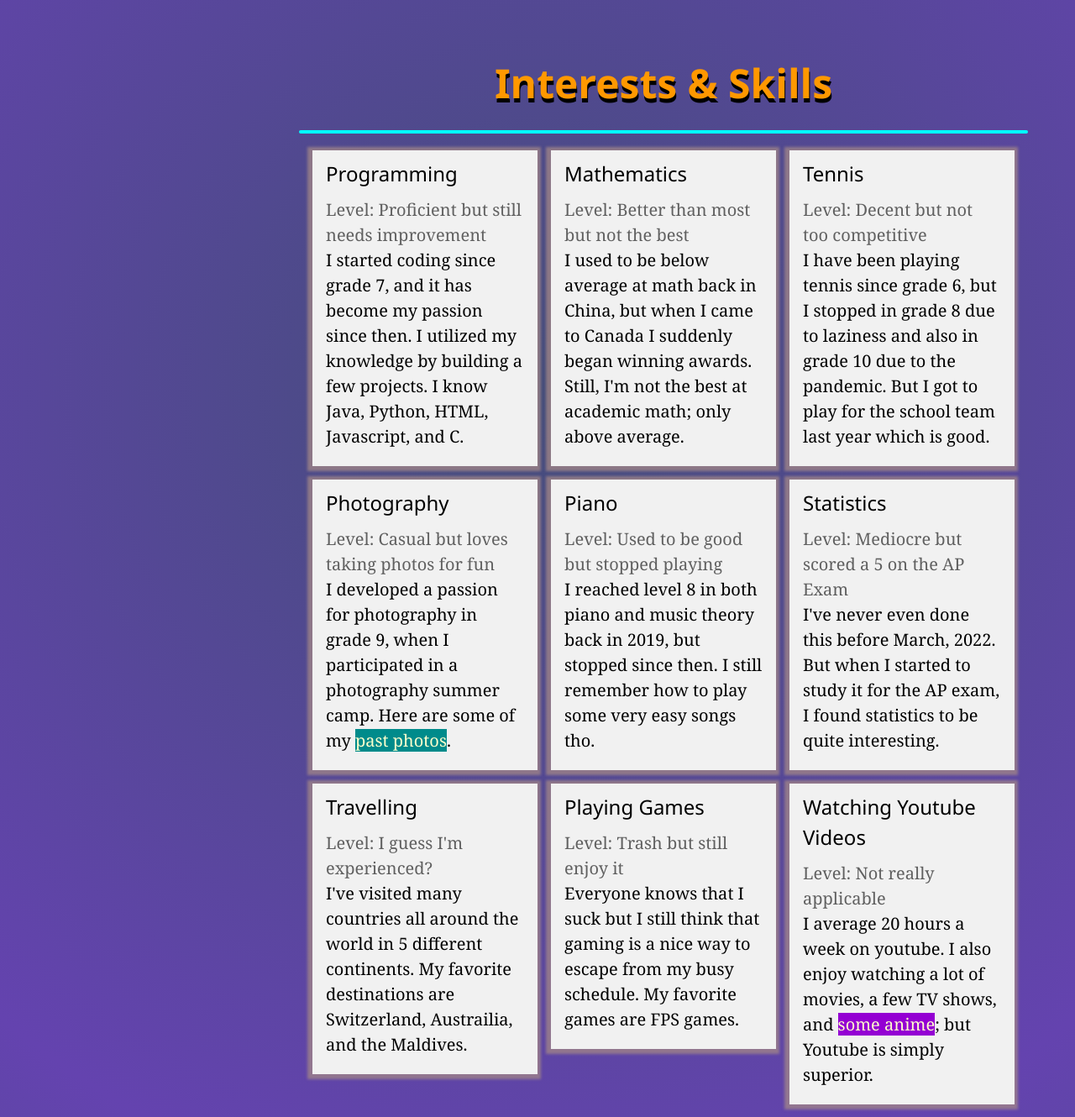
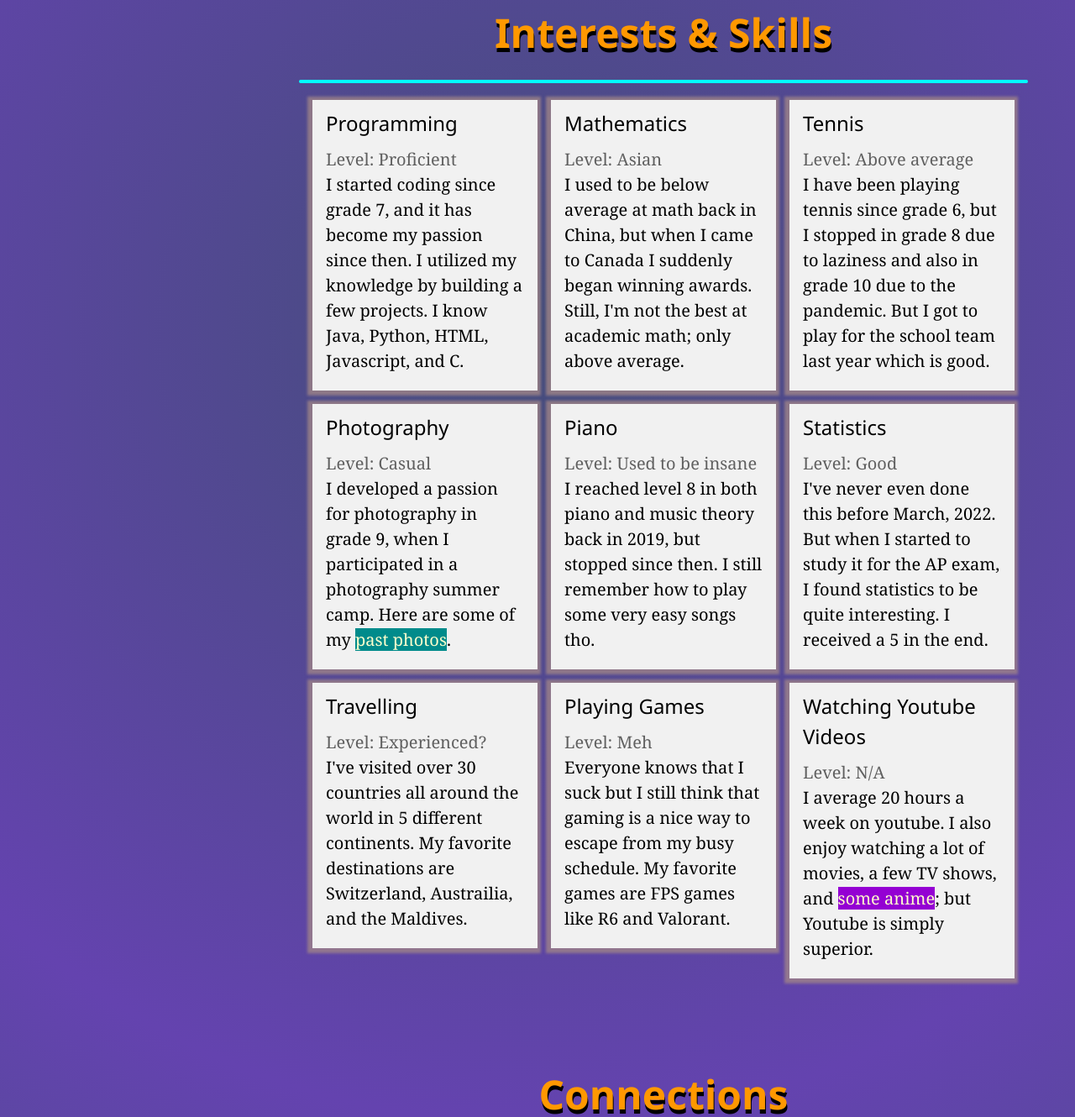
Before and after one commit to RiceFarmer1/Personal_Site, a plain HTML site: page index.html in a window 1280 px wide. Shown: the part 1470-2800 px from the top of the page at 84% size. Drawn offline with nearby package versions, Linux system fonts and the light colour scheme.

Commit message:
Update index.html

```diff
--- a/index.html
+++ b/index.html
@@ -49,12 +49,11 @@ This website is made by Oscar Pang
         <hr>
         <img src = "images/oscar.png" style = "margin-left:5%">
         <p style="text-align:center; width:70%; margin-left:25%;">Hello, my English name is Oscar Pang (some English tutor named me "oscar"), but my legal name is Shenglong Pang (庞盛龙).
-            I am Chinese and I currently live in Toronto, Canada as a permenant resident. My personality type is INTP.
+            I am Chinese and I currently reside in Toronto, Canada. My personality type is INTP.
         </p>
         <br>
         <p style="text-align:center; width:70%; margin-left:25%;">Some say that I am the embodiment of the Asian stereotype. However, even though my eyes are small, I have a good vision of my future —
-            My goal is to pursue computer science at a top Canadian university and eventually attend graduate school in the US. I know that the chances are low, but as Elon Musk said, "the first step is to establish that something
-            is possible; then probability will occur."
+            My goal is to pursue computer science at a top Canadian university and eventually attend graduate school in the US."
         </p>
         <br><br>
         <div class="w3-center" style="margin-left:15%;">
@@ -182,7 +181,7 @@ This website is made by Oscar Pang
                     <br>
                     <dt>Accomplishments (2019-2020):</dt>
                     <dd>Bronze Medallion & Standard First Aid Certification</dd>
-                    <dd>Getting into an IB program (but later left)</dd>
+                    <dd>Getting into an IB program</dd>
                     <dd>Volunteering for the first time</dd>
                 </dl>
             </li>
@@ -198,7 +197,7 @@ This website is made by Oscar Pang
                     <dt>Accomplishments (2020-2023):</dt>
                     <dd>Co-founding and leading a club (Coding Club)</dd>
                     <dd>Becoming a House Captain at my school</dd>
-                    <dd>Recieving the Academic Excellence Award every year</dd>
+                    <dd>Playing for the school Tennis Team</dd>
                     <dd>Winning multiple math contests and qualifying for AIME</dd>
                     <dd>Starting my own nonprofit organization (<a href="https://maplepeers.org/">Maple Peers</a>)</dd>
                 </dl>
@@ -219,7 +218,7 @@ This website is made by Oscar Pang
                 <div class="w3-light-grey">
                     <div class="w3-container" style="padding-bottom: 20px; box-shadow: -1px 1px 3px 5px rgba(163, 135, 135, 0.75);">
                     <h3>Programming</h3>
-                    <p class="w3-opacity">Level: Proficient but still needs improvement</p>
+                    <p class="w3-opacity">Level: Proficient</p>
                     <p>I started coding since grade 7, and it has become my passion since then. I utilized my knowledge by building a few projects. I know Java, Python, HTML, Javascript, and C.</p>
                     </div>
                 </div>
@@ -228,7 +227,7 @@ This website is made by Oscar Pang
                 <div class="w3-light-grey">
                     <div class="w3-container" style="padding-bottom: 20px; box-shadow: -1px 1px 3px 5px rgba(163, 135, 135, 0.75);">
                     <h3>Mathematics</h3>
-                    <p class="w3-opacity">Level: Better than most but not the best</p>
+                    <p class="w3-opacity">Level: Asian</p>
                     <p>I used to be below average at math back in China, but when I came to Canada I suddenly began winning awards. Still, I'm not the best at academic math; only above average.</p>
                     </div>
                 </div>
@@ -237,7 +236,7 @@ This website is made by Oscar Pang
                 <div class="w3-light-grey">
                     <div class="w3-container" style="padding-bottom: 20px; box-shadow: -1px 1px 3px 5px rgba(163, 135, 135, 0.75);">
                     <h3>Tennis</h3>
-                    <p class="w3-opacity">Level: Decent but not too competitive</p>
+                    <p class="w3-opacity">Level: Above average</p>
                     <p>I have been playing tennis since grade 6, but I stopped in grade 8 due to laziness and also in grade 10 due to the pandemic. But I got to play for the school team last year which is good.</p>
                     </div>
                 </div>
@@ -248,7 +247,7 @@ This website is made by Oscar Pang
                 <div class="w3-light-grey">
                     <div class="w3-container" style="padding-bottom: 20px; box-shadow: -1px 1px 3px 5px rgba(163, 135, 135, 0.75);">
                     <h3>Photography</h3>
-                    <p class="w3-opacity">Level: Casual but loves taking photos for fun</p>
+                    <p class="w3-opacity">Level: Casual</p>
                     <p>I developed a passion for photography in grade 9, when I participated in a photography summer camp. Here are some of my <a style = "background:darkcyan;" href="https://drive.google.com/drive/folders/1s52PVrWk90AfBzke6X-nJYT_TGJ-4Kch?usp=sharing">past photos</a>.</p>
                     </div>
                 </div>
@@ -257,7 +256,7 @@ This website is made by Oscar Pang
                 <div class="w3-light-grey">
                     <div class="w3-container" style="padding-bottom: 20px; box-shadow: -1px 1px 3px 5px rgba(163, 135, 135, 0.75);">
                     <h3>Piano</h3>
-                    <p class="w3-opacity">Level: Used to be good but stopped playing</p>
+                    <p class="w3-opacity">Level: Used to be insane</p>
                     <p>I reached level 8 in both piano and music theory back in 2019, but stopped since then. I still remember how to play some very easy songs tho.</p>
                     </div>
                 </div>
@@ -266,8 +265,8 @@ This website is made by Oscar Pang
                 <div class="w3-light-grey">
                     <div class="w3-container" style="padding-bottom: 20px; box-shadow: -1px 1px 3px 5px rgba(163, 135, 135, 0.75);">
                     <h3>Statistics</h3>
-                    <p class="w3-opacity">Level: Mediocre but scored a 5 on the AP Exam</p>
-                    <p>I've never even done this before March, 2022. But when I started to study it for the AP exam, I found statistics to be quite interesting.</p>
+                    <p class="w3-opacity">Level: Good</p>
+                    <p>I've never even done this before March, 2022. But when I started to study it for the AP exam, I found statistics to be quite interesting. I received a 5 in the end.</p>
                     </div>
                 </div>
             </div>
@@ -277,8 +276,8 @@ This website is made by Oscar Pang
                 <div class="w3-light-grey">
                     <div class="w3-container" style="padding-bottom: 20px; box-shadow: -1px 1px 3px 5px rgba(163, 135, 135, 0.75);">
                     <h3>Travelling</h3>
-                    <p class="w3-opacity">Level: I guess I'm experienced?</p>
-                    <p>I've visited many countries all around the world in 5 different continents. My favorite destinations are Switzerland, Austrailia, and the Maldives.</p>
+                    <p class="w3-opacity">Level: Experienced?</p>
+                    <p>I've visited over 30 countries all around the world in 5 different continents. My favorite destinations are Switzerland, Austrailia, and the Maldives.</p>
                     </div>
                 </div>
             </div>
@@ -286,8 +285,8 @@ This website is made by Oscar Pang
                 <div class="w3-light-grey">
                     <div class="w3-container" style="padding-bottom: 20px; box-shadow: -1px 1px 3px 5px rgba(163, 135, 135, 0.75);">
                     <h3>Playing Games</h3>
-                    <p class="w3-opacity">Level: Trash but still enjoy it</p>
-                    <p>Everyone knows that I suck but I still think that gaming is a nice way to escape from my busy schedule. My favorite games are FPS games.</p>
+                    <p class="w3-opacity">Level: Meh</p>
+                    <p>Everyone knows that I suck but I still think that gaming is a nice way to escape from my busy schedule. My favorite games are FPS games like R6 and Valorant.</p>
                     </div>
                 </div>
             </div>
@@ -295,7 +294,7 @@ This website is made by Oscar Pang
                 <div class="w3-light-grey">
                     <div class="w3-container" style="padding-bottom: 20px; box-shadow: -1px 1px 3px 5px rgba(163, 135, 135, 0.75);">
                     <h3>Watching Youtube Videos</h3>
-                    <p class="w3-opacity">Level: Not really applicable</p>
+                    <p class="w3-opacity">Level: N/A</p>
                     <p>I average 20 hours a week on youtube. I also enjoy watching a lot of movies, a few TV shows, and <a style = "background:darkviolet;" href="https://myanimelist.net/profile/oskip123">some anime</a>; but Youtube is simply superior.</p>
                     </div>
                 </div>
```
